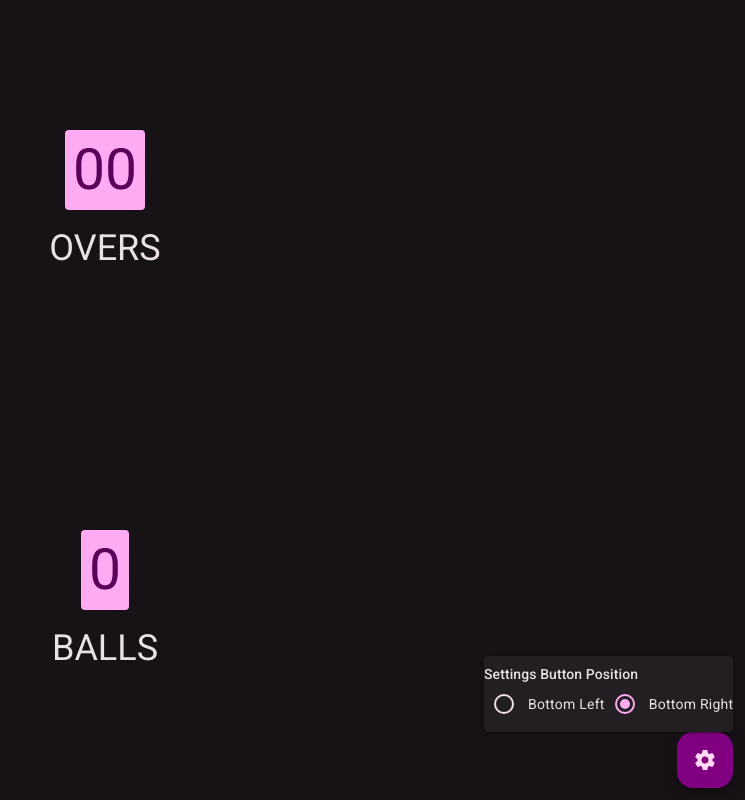
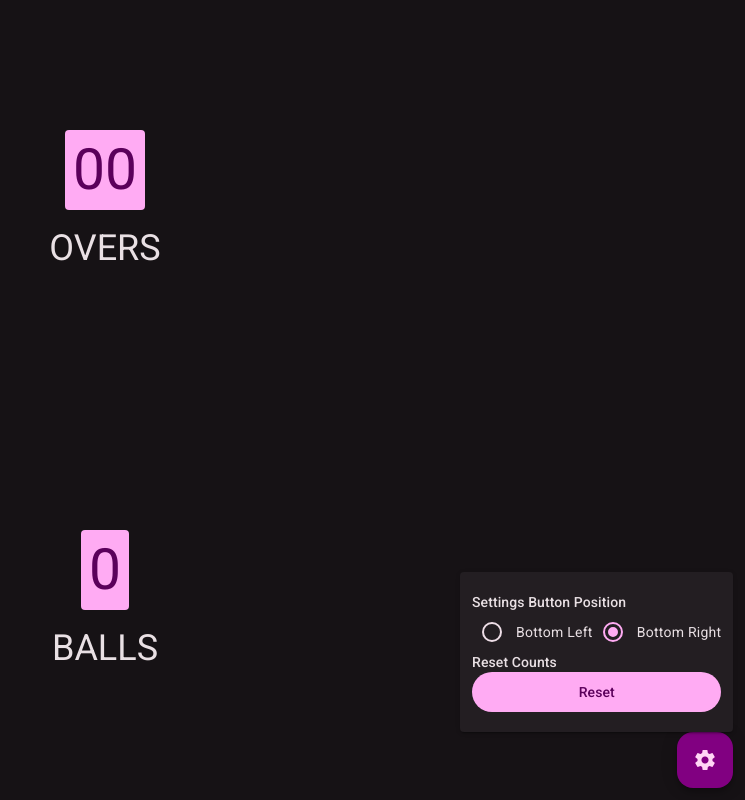
Before and after one commit to HiReception/cricket-counter-app, an Angular app: page / in a window 1280 px wide. Both pictures are taken after a click on the button "settings". Shown: the whole page, without its empty margins (535-1280 px from the left). Built offline with nearby package versions, Linux system fonts and the light colour scheme.

Commit message:
Add Reset button to settings
(And some style updates)

```diff
--- a/src/app/settings-button/settings-button.component.css
+++ b/src/app/settings-button/settings-button.component.css
@@ -14,4 +14,9 @@
 
 .settings-menu {
     color: var(--mat-sys-on-surface);
+    padding: 12px;
+
+    button {
+        width: 100%;
+    }
 }
--- a/src/app/settings-button/settings-button.component.html
+++ b/src/app/settings-button/settings-button.component.html
@@ -11,5 +11,9 @@
                 <mat-radio-button value="bottom-right">Bottom Right</mat-radio-button>
             </mat-radio-group>
         </div>
+        <div id="settings_reset">
+            <div class="settings-label" id="label_reset">Reset Counts</div>
+            <button mat-flat-button (click)="resetCounts()">Reset</button>
+        </div>
     </div>
 </mat-menu>
--- a/src/app/settings-button/settings-button.component.ts
+++ b/src/app/settings-button/settings-button.component.ts
@@ -29,4 +29,9 @@ export class SettingsButtonComponent {
       [key]: value
     })
   }
+
+  resetCounts() {
+    this.localStorageService.ballCount.set(0);
+    this.localStorageService.overCount.set(0);
+  }
 }
```
